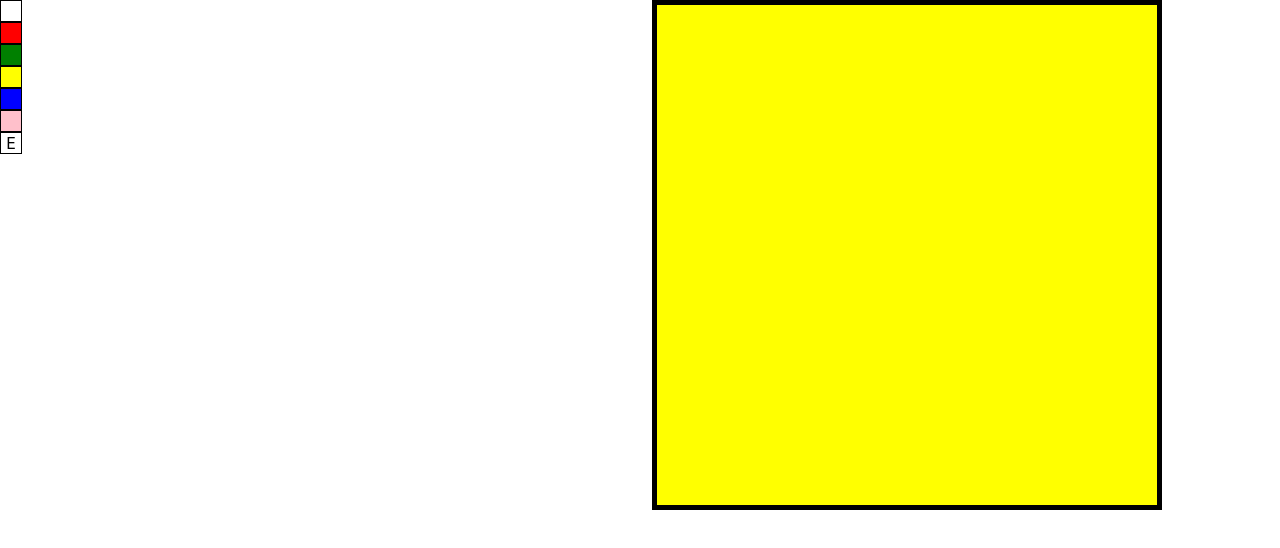
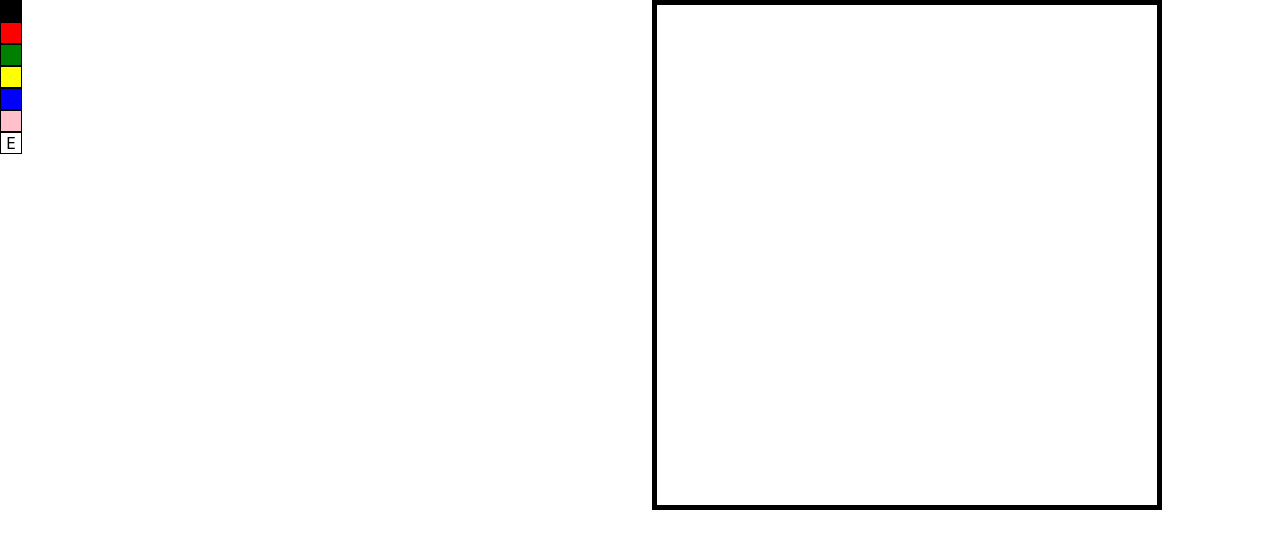
Before and after one commit to jrw192/gallery_app, a React (Create React App) app: page / in a window 1280 px wide. Shown: the top 548 px of the page. Built offline with nearby package versions, Linux system fonts and the light colour scheme.

Commit message:
fix canvas resetting on color change

```diff
--- a/src/Canvas/Canvas.tsx
+++ b/src/Canvas/Canvas.tsx
@@ -7,25 +7,21 @@ export const Canvas = () => {
 	let ctx: CanvasRenderingContext2D|null;
 
 	const [myStrokeStyle, setMyStrokeStyle] = useState('');
-  	const [mylineWidth, setMyLineWidth] = useState(0);
+  	const [myLineWidth, setMyLineWidth] = useState(0);
   	const [myuserName, setMyUserName] = useState('');
 
 
 	let isPainting: boolean = false;
-	let line: { start: any; stop: any; }[] = [];
 	let prevPos = { offsetX: 0, offsetY: 0 };
 
 	useEffect(() => {
-		console.log('useeffect');
 		if (canvas) {
 			// Here we set up the properties of the canvas element.
 			canvas.width = 500;
 			canvas.height = 500;
 			ctx = canvas.getContext('2d');
 			if (ctx) {
-				console.log('canvas: ', canvas);
-				console.log('ctx: ', ctx);
-				ctx.fillStyle = 'yellow';
+				ctx.fillStyle = 'white';
 				ctx.fillRect(0, 0, canvas.width, canvas.height);
 
 				ctx.lineJoin = 'round';
@@ -33,7 +29,18 @@ export const Canvas = () => {
 				ctx.lineWidth = 5;
 			}
 		}
-	  });
+	  }, []);
+
+	useEffect(() => {
+		if (canvas) {
+			ctx = canvas.getContext('2d');
+			if (ctx) {
+				ctx.lineJoin = 'round';
+				ctx.lineCap = 'round';
+				ctx.lineWidth = 5;
+			}
+		}
+	  }, [myStrokeStyle, myLineWidth]);
 
 	let onMouseDown = ({nativeEvent}: React.MouseEvent<Element, MouseEvent>) => {
 		prevPos = { offsetX: nativeEvent.offsetX, offsetY: nativeEvent.offsetY };
@@ -51,9 +58,6 @@ export const Canvas = () => {
 				start: { ...prevPos },
 				stop: { ...offsetData },
 			};
-			// Add the position to the line array
-			// line = line.concat(positionData);
-			// line.push(positionData);
 			paint(prevPos, offsetData, myStrokeStyle);
 			prevPos = offsetData;
 		}
@@ -88,7 +92,9 @@ export const Canvas = () => {
 		setMyStrokeStyle(window.getComputedStyle(e.target as Element, null)
 								.getPropertyValue("background-color"));
 		setMyLineWidth(5);
-		// ctx.lineWidth = 5;
+		if (ctx) {
+			ctx.lineWidth = 5;
+		}
 	}
 
 	let eraserFunc = (e: React.MouseEvent<Element, MouseEvent>) => {
@@ -107,7 +113,7 @@ export const Canvas = () => {
 					backgroundColor: myStrokeStyle,
 					borderRadius: '50%',
 				}}></div>
-				<div className="colorOption" style={{backgroundColor: 'white'}} onClick={onColorClick}></div>
+				<div className="colorOption" style={{backgroundColor: 'black'}} onClick={onColorClick}></div>
 				<div className="colorOption" style={{backgroundColor: 'red'}} onClick={onColorClick}></div>
 				<div className="colorOption" style={{backgroundColor: 'green'}} onClick={onColorClick}></div>
 				<div className="colorOption" style={{backgroundColor: 'yellow'}} onClick={onColorClick}></div>
```
